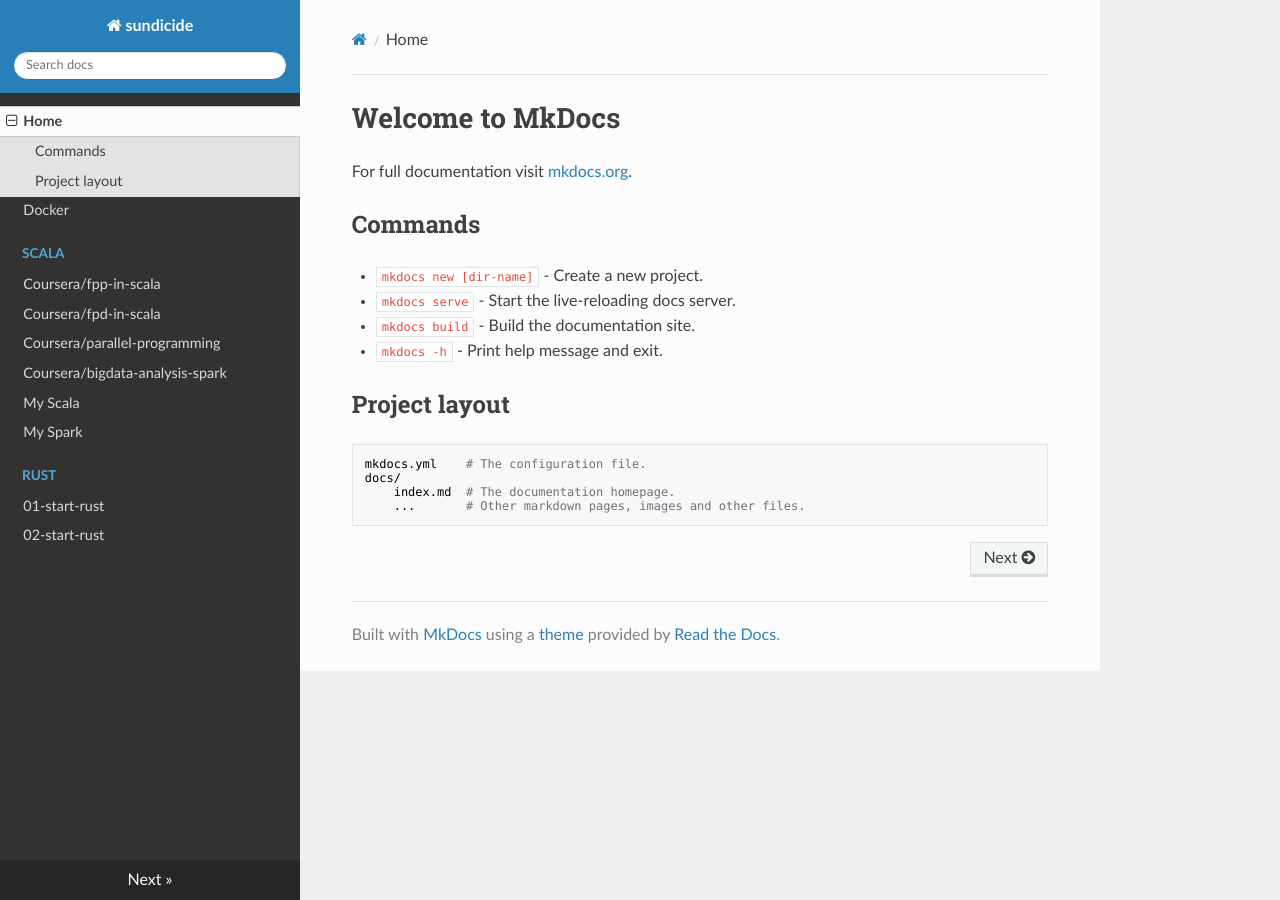
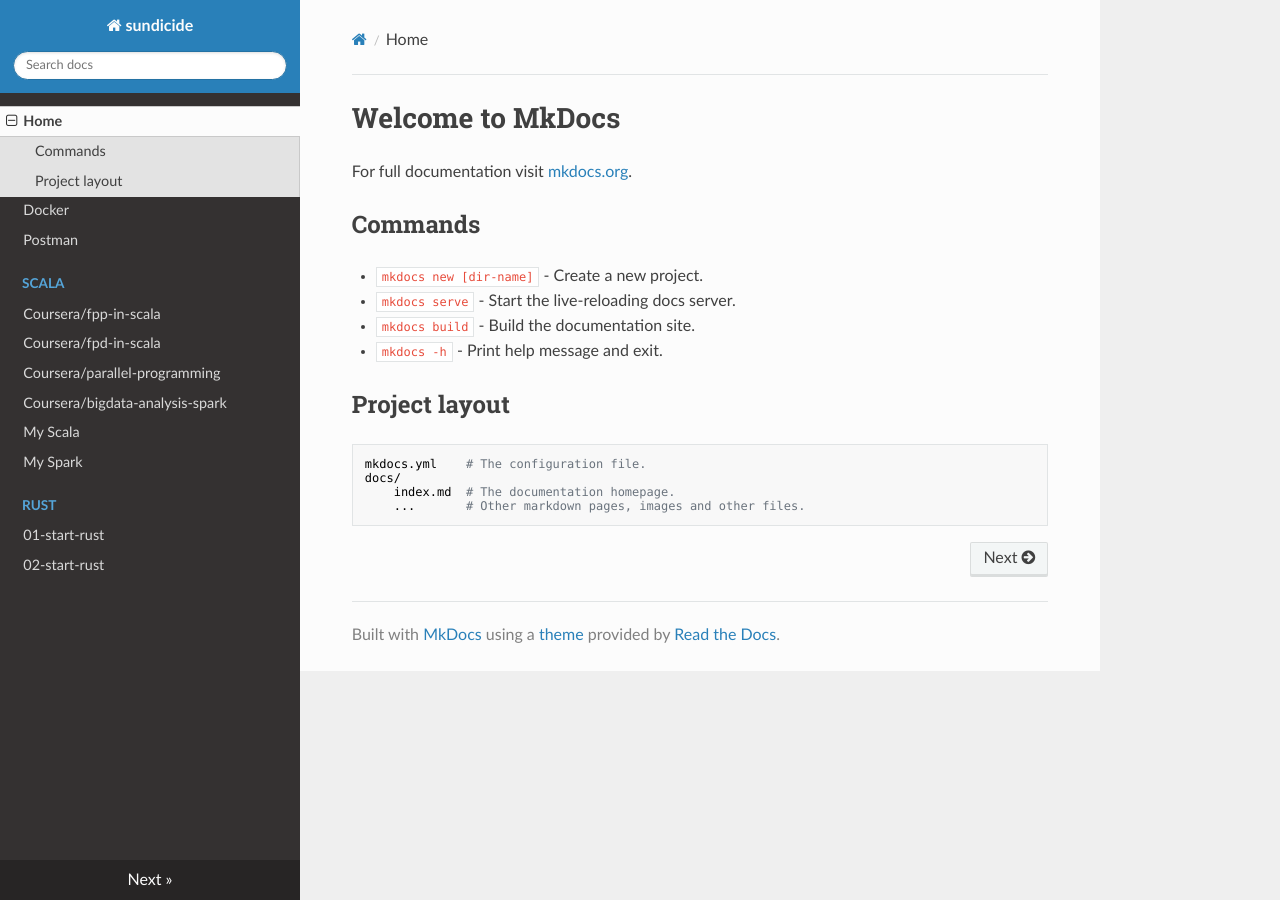
Before and after one commit to sundicide/mkdocs-project, an MkDocs documentation site: the page built from docs/index.md, in a window 1280 px wide. Built offline with MkDocs 1.6.1, drawn with Linux system fonts in a browser that asks for light colours; nearby versions of some CDN libraries.

Commit message:
update yaml

```diff
--- a/mkdocs.yml
+++ b/mkdocs.yml
@@ -8,6 +8,7 @@ theme:
 nav:
     - Home: index.md
     - Docker: docker.md
+    - Postman: postman.md
     - Scala:
         - 'Coursera/fpp-in-scala': scala/fpp-in-scala.md
         - 'Coursera/fpd-in-scala': scala/fpd-in-scala.md
```
